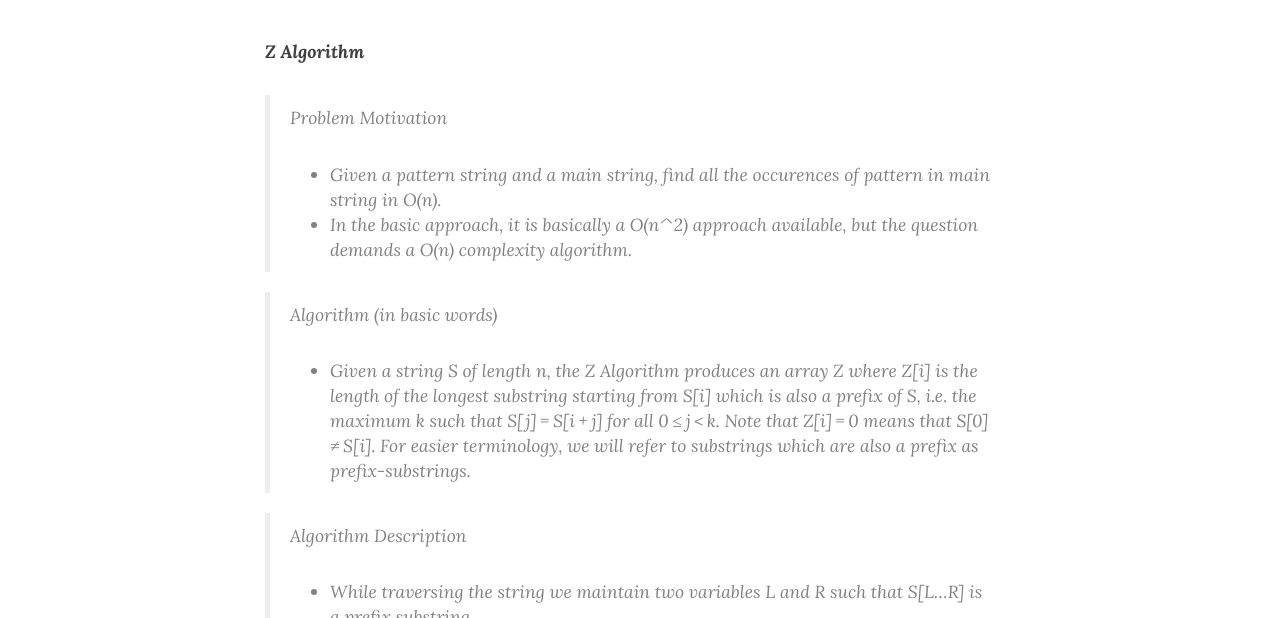
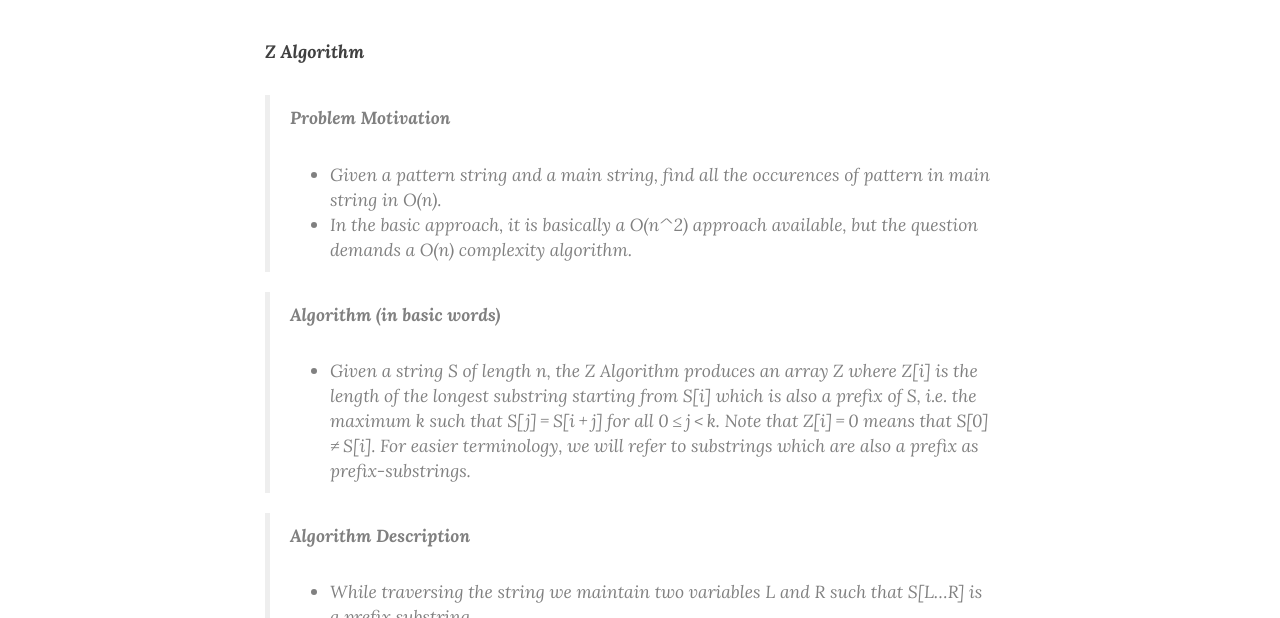
Before and after one commit to developer22-university/catchharsh.github.io, a Jekyll site: the page built from _posts/2019-10-01-Z Algo.md, in a window 1280 px wide and 900 px high. Shown: the part 282-900 px from the top of the window. Built offline with Jekyll 4.4.1, drawn with Linux system fonts in a browser that asks for light colours; nearby versions of some CDN libraries.

Commit message:
bolded the headings

```diff
--- a/_posts/2019-10-01-Z Algo.md
+++ b/_posts/2019-10-01-Z Algo.md
@@ -6,14 +6,14 @@ subtitle: Detail explanation with analysis cum Implementation
 
 _**Z Algorithm**_
 
->Problem Motivation
+>**Problem Motivation**
  - Given a pattern string and a main string, find all the occurences of pattern in main string in O(n).
  - In the basic approach, it is basically a O(n^2) approach available, but the question demands a O(n) complexity algorithm.
 
->Algorithm (in basic words)
+>**Algorithm (in basic words)**
  - Given a string S of length n, the Z Algorithm produces an array Z where Z[i] is the length of the longest substring starting from S[i] which is also a prefix of S, i.e. the maximum k such that S[j] = S[i + j] for all 0 ≤ j < k. Note that Z[i] = 0 means that S[0] ≠ S[i]. For easier terminology, we will refer to substrings which are also a prefix as prefix-substrings.
 
->Algorithm Description
+>**Algorithm Description**
  - While traversing the string we maintain two variables L and R such that S[L...R] is a prefix substring.
  - Initially, we run brutly for finding Z[1], by comparing and traversing S[0..] with S[1...].Thus, it will give the starting L and R.
  - Now, let's say that for i , we have all values till Z[i-1] and L and R currently, in order to calculate Z[i] from L to R , two cases will arise
@@ -22,10 +22,10 @@ _**Z Algorithm**_
      - If _Z[k] < R-i+1_ , there is no longer substring from _i_ or Z[k] would be greater, thus in this case _Z[i]=Z[k]_.
      - If _Z[k] >= R-i+1_ thus may be more characters than _R-i+1_ can be matched, that we have to find, thus in this case again find Z[i] by brute forcing and update L and R again.
 
->Time Complexity
+>**Time Complexity**
   - The run time complexity is clearly O(n), because we never compare the characters less than R , thus R can reach n atmost in _n_ steps incrementing 1 each time, thus complexity is O(n).
 
->Problem Solution
+>**Problem Solution**
   - One application of the Z Algorithm is for the standard string matching problem of finding matches for a pattern T of length m in a string S of length n. We can do this in O(n + m) time by using the Z Algorithm on the string T Φ S (that is, concatenating T, Φ, and S) where Φ is a character that matches nothing. The indices i with Z[i] = m correspond to matches of T in S.
 
 <pre>
```
